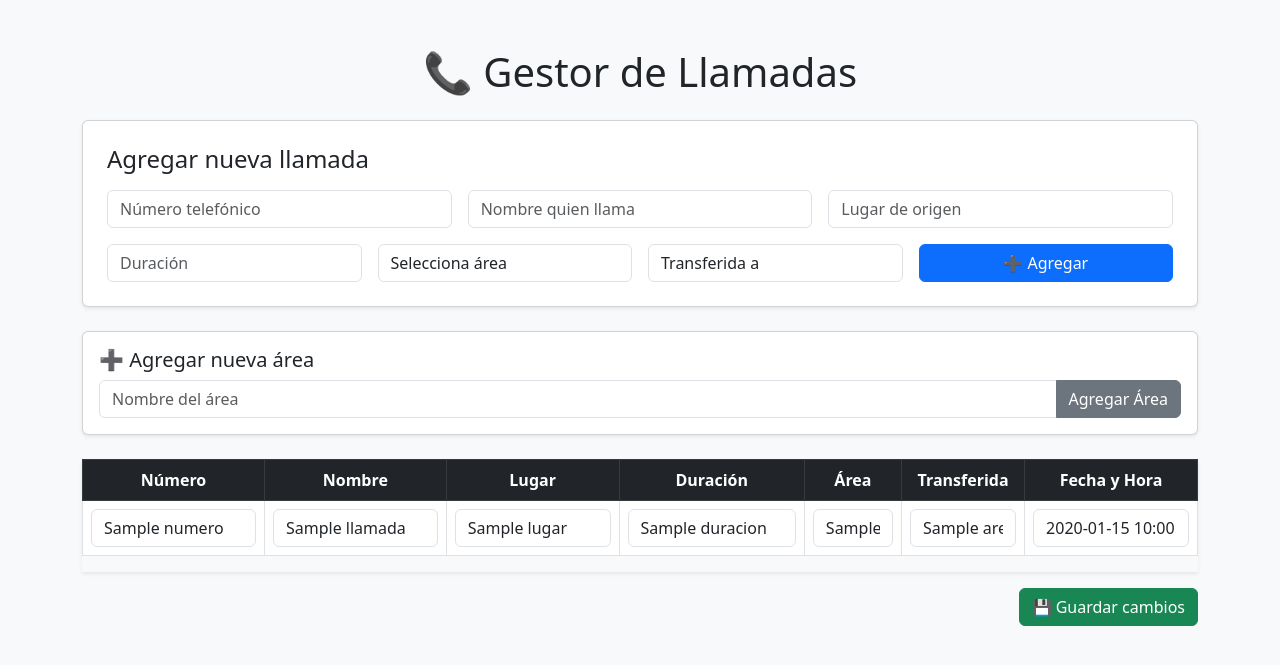
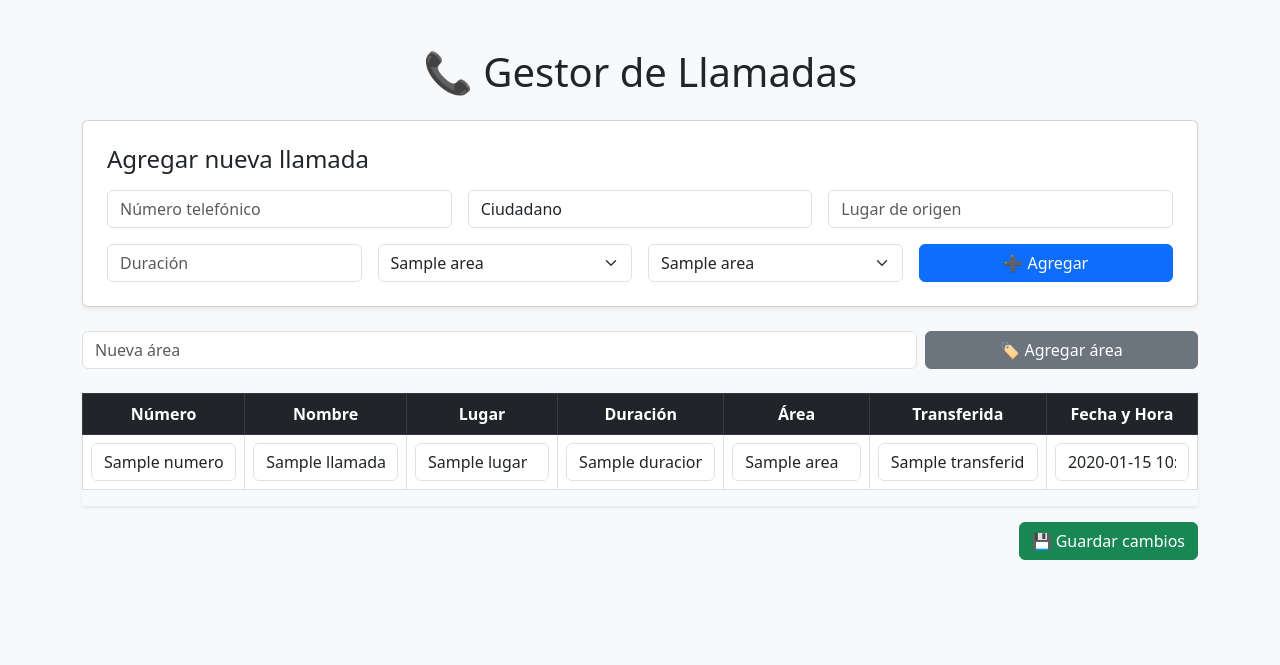
Before and after one commit to GuillenJavier/proyecto-llamadas, a Flask app: template templates/index.html in a window 1280 px wide. Shown: the top 665 px of the page. Run offline with Flask 3, Linux system fonts and the light colour scheme; the template is opened without the code that fills it: most values are stand-ins (such as "Sample title", 1, 10 or a date in 2020).

Commit message:
proyecto llamadas

```diff
--- a/app.py
+++ b/app.py
@@ -1,11 +1,12 @@
-from flask import Flask, render_template, request, redirect
+from flask import Flask, render_template, request, redirect, session
 import firebase_admin
 from firebase_admin import credentials, db
 from datetime import datetime
 
 app = Flask(__name__)
+app.secret_key = 'clave-secreta-para-session'  # Necesaria para usar sesiones (recordar área seleccionada)
 
-# Inicialización de Firebase con tus credenciales
+# Inicializa Firebase con credenciales y URL de la base de datos
 cred = credentials.Certificate("firebase-credenciales.json")
 firebase_admin.initialize_app(cred, {
     'databaseURL': 'https://callmanager-79f04-default-rtdb.firebaseio.com/'
@@ -13,28 +14,44 @@ firebase_admin.initialize_app(cred, {
 
 @app.route("/", methods=["GET"])
 def index():
-    # Referencias a llamadas y áreas en Firebase
+    # Referencias a llamadas y áreas
     llamadas_ref = db.reference("llamadas")
     areas_ref = db.reference("areas")
 
+    # Obtener llamadas y áreas desde Firebase
     llamadas = llamadas_ref.get() or {}
     areas = areas_ref.get() or {}
 
-    return render_template("index.html", llamadas=llamadas, areas=areas)
+    # Obtener el área predeterminada desde la sesión (si no, usar "Sistemas")
+    area_predeterminada = session.get("area_predeterminada", "Sistemas")
+
+    # Renderizar la plantilla HTML con los datos
+    return render_template("index.html", llamadas=llamadas, areas=areas, area_predeterminada=area_predeterminada)
 
 @app.route("/agregar", methods=["POST"])
 def agregar():
     ref = db.reference("llamadas")
+
+    # Obtener el área seleccionada del formulario
+    area_seleccionada = request.form["area"]
+
+    # Construir los datos de la nueva llamada
     datos_nueva_llamada = {
         "numero": request.form["numero"],
-        "nombre": request.form["nombre"],
+        "nombre": request.form.get("nombre", "Ciudadano"),  # Valor por defecto "Ciudadano"
         "lugar": request.form["lugar"],
         "duracion": request.form["duracion"],
-        "area": request.form["area"],
+        "area": area_seleccionada,
         "transferida": request.form["transferida"],
         "fecha_hora": datetime.now().strftime("%Y-%m-%d %H:%M:%S")
     }
+
+    # Guardar la llamada en Firebase
     ref.push(datos_nueva_llamada)
+
+    # Guardar el área seleccionada en la sesión para uso futuro
+    session["area_predeterminada"] = area_seleccionada
+
     return redirect("/")
 
 @app.route("/actualizar", methods=["POST"])
@@ -42,6 +59,7 @@ def actualizar():
     llamadas_ref = db.reference("llamadas")
     llamadas = llamadas_ref.get() or {}
 
+    # Recorrer todas las llamadas y actualizarlas con los datos del formulario
     for key in llamadas:
         actualizacion = {
             "numero": request.form.get(f"numero_{key}"),
@@ -58,7 +76,7 @@ def actualizar():
 
 @app.route("/agregar_area", methods=["POST"])
 def agregar_area():
-    nueva_area = request.form.get("nueva_area").strip()
+    nueva_area = request.form.get("nueva_area", "").strip()
     if nueva_area:
         areas_ref = db.reference("areas")
         areas_ref.push(nueva_area)
--- a/templates/index.html
+++ b/templates/index.html
@@ -2,11 +2,12 @@
 <html lang="es">
 <head>
   <meta charset="UTF-8" />
-  <meta name="viewport" content="width=device-width, initial-scale=1.0"/>
+  <meta name="viewport" content="width=device-width, initial-scale=1.0" />
   <title>Gestor de Llamadas</title>
   <link href="https://cdn.jsdelivr.net/npm/bootstrap@5.3.0/dist/css/bootstrap.min.css" rel="stylesheet">
 </head>
 <body class="bg-light">
+
   <div class="container py-5">
     <h1 class="text-center mb-4">📞 Gestor de Llamadas</h1>
 
@@ -14,47 +15,51 @@
     <form method="POST" action="/agregar" class="card p-4 mb-4 shadow-sm">
       <h4 class="mb-3">Agregar nueva llamada</h4>
       <div class="row g-3">
-        <div class="col-md-4"><input name="numero" class="form-control" placeholder="Número telefónico" required></div>
-        <div class="col-md-4"><input name="nombre" class="form-control" placeholder="Nombre quien llama" required></div>
-        <div class="col-md-4"><input name="lugar" class="form-control" placeholder="Lugar de origen" required></div>
-        <div class="col-md-3"><input name="duracion" class="form-control" placeholder="Duración" required></div>
-
-        <!-- Select de área -->
+        <div class="col-md-4">
+          <input name="numero" class="form-control" placeholder="Número telefónico" required>
+        </div>
+        <div class="col-md-4">
+          <input name="nombre" class="form-control" placeholder="Nombre quien llama" value="Ciudadano" required>
+        </div>
+        <div class="col-md-4">
+          <input name="lugar" class="form-control" placeholder="Lugar de origen" required>
+        </div>
         <div class="col-md-3">
-          <select name="area" class="form-control" required>
-            <option value="">Selecciona área</option>
+          <input name="duracion" class="form-control" placeholder="Duración" required>
+        </div>
+        <div class="col-md-3">
+          <select name="area" class="form-select" required>
+            {% for key, area in areas.items() %}
+              <option value="{{ area }}" {% if area == area_predeterminada %}selected{% endif %}>{{ area }}</option>
+            {% endfor %}
+          </select>
+        </div>
+        <div class="col-md-3">
+          <select name="transferida" class="form-select" required>
             {% for key, area in areas.items() %}
               <option value="{{ area }}">{{ area }}</option>
             {% endfor %}
           </select>
         </div>
-
-        <!-- Select de transferencia -->
-        <div class="col-md-3">
-          <select name="transferida" class="form-control" required>
-            <option value="">Transferida a</option>
-            {% for key, area in areas.items() %}
-              <option value="{{ area }}">{{ area }}</option>
-            {% endfor %}
-          </select>
-        </div>
-
         <div class="col-md-3 d-grid">
           <button type="submit" class="btn btn-primary">➕ Agregar</button>
         </div>
       </div>
     </form>
 
-    <!-- Formulario para agregar nueva área -->
-    <form method="POST" action="/agregar_area" class="card p-3 mb-4 shadow-sm">
-      <h5>➕ Agregar nueva área</h5>
-      <div class="input-group">
-        <input name="nueva_area" class="form-control" placeholder="Nombre del área" required>
-        <button type="submit" class="btn btn-secondary">Agregar Área</button>
+    <!-- Formulario para agregar nuevas áreas -->
+    <form method="POST" action="/agregar_area" class="mb-4">
+      <div class="row g-2 align-items-center">
+        <div class="col-md-9">
+          <input type="text" name="nueva_area" class="form-control" placeholder="Nueva área" required>
+        </div>
+        <div class="col-md-3 d-grid">
+          <button type="submit" class="btn btn-secondary">🏷️ Agregar área</button>
+        </div>
       </div>
     </form>
 
-    <!-- Tabla de llamadas -->
+    <!-- Tabla para editar llamadas existentes -->
 <form method="POST" action="/actualizar">
   <div class="table-responsive shadow-sm">
     <table class="table table-bordered table-hover align-middle bg-white">
@@ -72,25 +77,13 @@
       <tbody>
         {% for key, llamada in llamadas.items() %}
         <tr>
-              <td><input name="numero_{{ key }}" class="form-control" value="{{ llamada.numero }}"></td>
+          <td><input name="numero_{{ key }}" class="form-control" value="{{ llamada.numero }}" readonly></td>
           <td><input name="nombre_{{ key }}" class="form-control" value="{{ llamada.nombre }}"></td>
-              <td><input name="lugar_{{ key }}" class="form-control" value="{{ llamada.lugar }}"></td>
-              <td><input name="duracion_{{ key }}" class="form-control" value="{{ llamada.duracion }}"></td>
-              <td>
-                <select name="area_{{ key }}" class="form-control">
-                  {% for k, area in areas.items() %}
-                    <option value="{{ area }}" {% if area == llamada.area %}selected{% endif %}>{{ area }}</option>
-                  {% endfor %}
-                </select>
-              </td>
-              <td>
-                <select name="transferida_{{ key }}" class="form-control">
-                  {% for k, area in areas.items() %}
-                    <option value="{{ area }}" {% if area == llamada.transferida %}selected{% endif %}>{{ area }}</option>
-                  {% endfor %}
-                </select>
-              </td>
-              <td><input name="fecha_hora_{{ key }}" class="form-control" value="{{ llamada.fecha_hora }}"></td>
+          <td><input name="lugar_{{ key }}" class="form-control" value="{{ llamada.lugar }}" readonly></td>
+          <td><input name="duracion_{{ key }}" class="form-control" value="{{ llamada.duracion }}" readonly></td>
+          <td><input name="area_{{ key }}" class="form-control" value="{{ llamada.area }}" readonly></td>
+          <td><input name="transferida_{{ key }}" class="form-control" value="{{ llamada.transferida }}" readonly></td>
+          <td><input name="fecha_hora_{{ key }}" class="form-control" value="{{ llamada.fecha_hora }}" readonly></td>
         </tr>
         {% endfor %}
       </tbody>
@@ -100,6 +93,7 @@
     <button type="submit" class="btn btn-success">💾 Guardar cambios</button>
   </div>
 </form>
-  </div>
+
+
 </body>
 </html>
```
Lines whose indentation alone changed are shown as unchanged.
